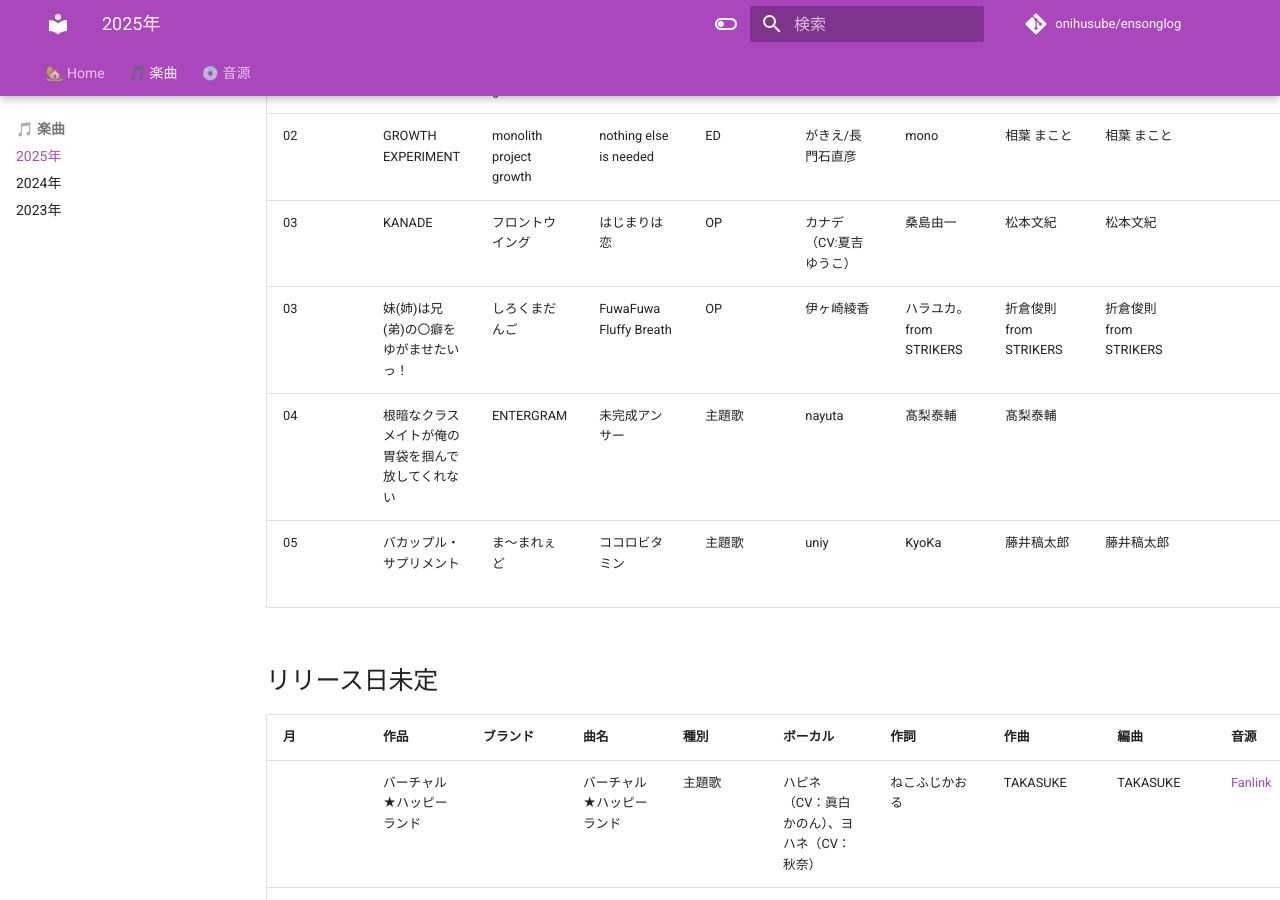
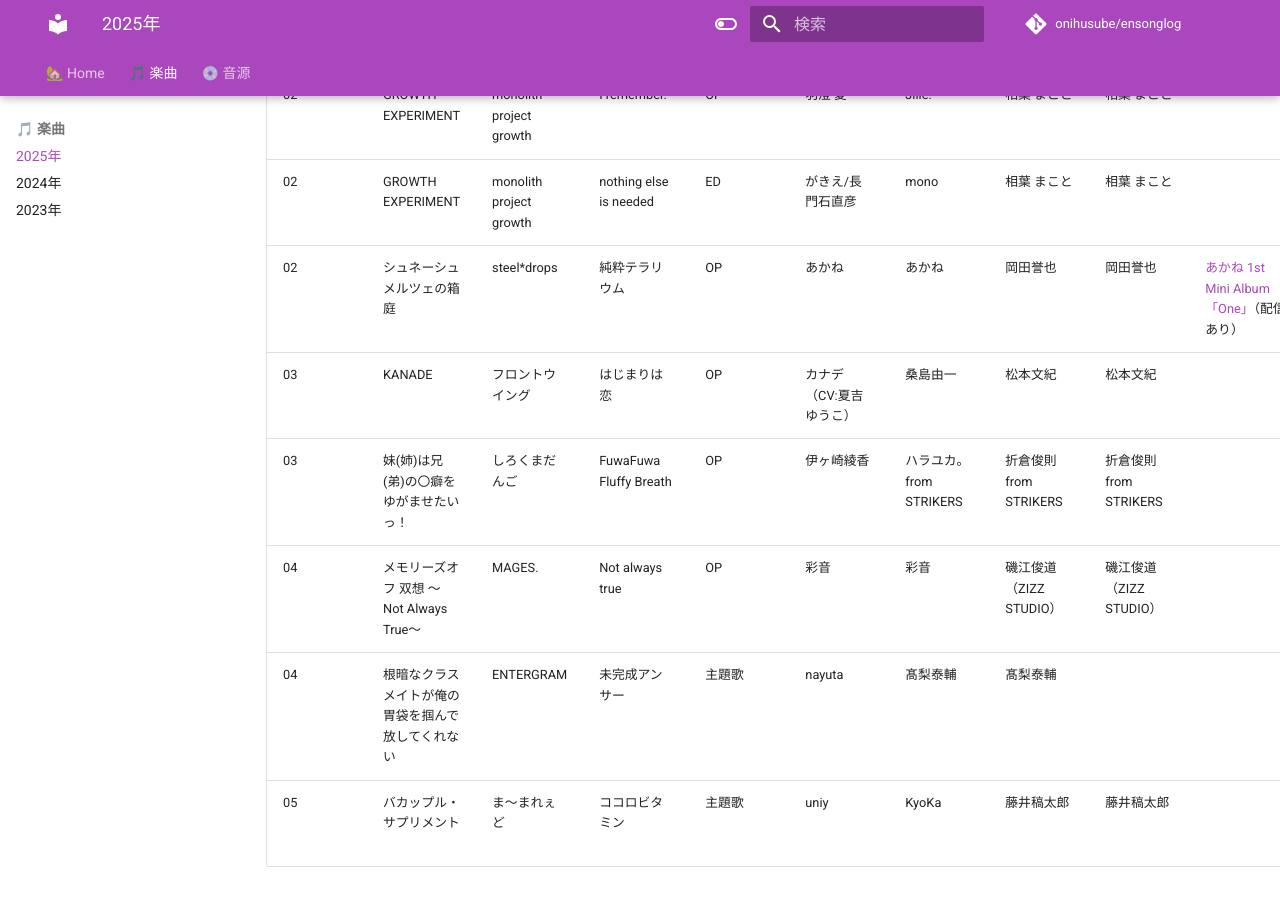
Before and after one commit to onihusube/ensonglog, an MkDocs documentation site: the page built from docs/2025/楽曲.md, in a window 1280 px wide and 900 px high, scrolled down 2079 px. Built offline with MkDocs 1.6.1 and Material for MkDocs 9.7.7, drawn with Linux system fonts in a browser that asks for light colours; emoji names are drawn with the system emoji font; comment, search, counter and statistics services are not loaded; some of the changed text lies outside the part shown.

Commit message:
楽曲追加

```diff
--- a/docs/2025/楽曲.md
+++ b/docs/2025/楽曲.md
@@ -10,6 +10,7 @@
 | 月 | 作品 | ブランド | 曲名 | 種別 | ボーカル | 作詞 | 作曲 | 編曲 | 音源 | その他 | 試聴 |
 | --- | --- | --- | --- | --- | --- | --- | --- | --- | --- | --- | --- |
 | 01<!--/10--> | 生意気な巨乳ギャルと性行為実習！？～実は処女なんて言えないし～ | アパタイト | 雨予報 | 主題歌 |  | ROLLY BOX | ROLLY BOX |  | ゲームディスク |  | [:rabbit:](https://chobit.cc/1kok1) |
+| 01<!--/15--> | 凪ノ恋 | Nutrients | 凪ノ詩 | OP | 薛南 | 都ユウ | 狐狗狸 |  |  |  | [:fontawesome-brands-youtube:](https://www.youtube.com/watch?v=IWTaXXLisYE) |
 | 01<!--/17--> | 母と姉との秘密の家族関係 ～淫らな思いに溺れる快楽～ | アパタイト | in to the dark | 主題歌 |  | ROLLY BOX | ROLLY BOX |  | ゲームディスク |  | [:rabbit:](https://chobit.cc/5i78t) |
 | 01<!--/23--> | 制服カノジョ2 | エンターグラム | 実況！トキメキ恋愛黄金期 | OP | 桃鈴ねね (hololive) | 七条レタス | D.watt | D.watt | せりか初恋BOX/ガチ恋BOX 同梱特典 OP主題歌&EDキャラソンミニアルバムCD「#『ガチコイソング』」 | | [:fontawesome-brands-youtube:](https://www.youtube.com/watch?v=fcVAU3Kz-tE) |
 | 01<!--/23--> | 制服カノジョ2 | エンターグラム |  | ED |  |  |  |  | せりか初恋BOX/ガチ恋BOX 同梱特典 OP主題歌&EDキャラソンミニアルバムCD「#『ガチコイソング』」 | | |
@@ -27,8 +28,10 @@
 | 02<!--/28--> | 恋愛、はじめまして | ASa Project | ケ・セラ・セラ | OP | 燈華いのり | 朝霧はやと | 朝霧はやと | 朝霧はやと | | | [:fontawesome-brands-youtube:](https://youtu.be/Bu6yXSzmELM) |
 | 02<!--/??--> | GROWTH EXPERIMENT | monolith project growth  | I remember. | OP | 羽澄 愛 | Jille. | 相葉 まこと | 相葉 まこと |  |  | [:fontawesome-brands-youtube:](https://www.youtube.com/watch?v=mAk11KE8CuM) |
 | 02<!--/??--> | GROWTH EXPERIMENT | monolith project growth  | nothing else is needed | ED | がきえ/長門石直彦 | mono | 相葉 まこと | 相葉 まこと |  | 演奏協力 坂本徹 | |
+| 02<!--/??--> | シュネーシュメルツェの箱庭 | steel*drops | 純粋テラリウム | OP | あかね | あかね | 岡田誉也 | 岡田誉也 | [あかね 1st Mini Album「One」](https://aknx1x2x7x.thebase.in/items/39024953)（配信あり） |  | [:fontawesome-brands-youtube:](https://www.youtube.com/watch?v=obXmxrY9LPI) |
 | 03<!--/25--> | KANADE | フロントウイング | はじまりは恋 | OP | カナデ（CV:夏吉ゆうこ） | 桑島由一 | 松本文紀 | 松本文紀 | | | |
 | 03<!--/28--> | 妹(姉)は兄(弟)の〇癖をゆがませたいっ！ | しろくまだんご | FuwaFuwa Fluffy Breath | OP | 伊ヶ崎綾香 | ハラユカ。from STRIKERS | 折倉俊則 from STRIKERS | 折倉俊則 from STRIKERS |  |  | [:fontawesome-brands-youtube:](https://www.youtube.com/watch?v=cd34wXd3Qng) |
+| 04<!--/10--> | メモリーズオフ 双想 ～Not Always True～ | MAGES. | Not always true | OP | 彩音 | 彩音 | 磯江俊道（ZIZZ STUDIO） | 磯江俊道（ZIZZ STUDIO） |  |  | [:fontawesome-brands-youtube:](https://youtu.be/cshX8Rss_xQ) |
 | 04<!--/24--> | 根暗なクラスメイトが俺の胃袋を掴んで放してくれない | ENTERGRAM | 未完成アンサー | 主題歌 | nayuta | 髙梨泰輔 | 髙梨泰輔 | | | | [:fontawesome-brands-youtube:](https://www.youtube.com/watch?v=u4ea5lB_NWA) |
 | 05<!--/30-->  | バカップル・サプリメント | ま～まれぇど | ココロビタミン | 主題歌 | uniy | KyoKa | 藤井稿太郎 | 藤井稿太郎 | | mix, mastering：影虎 | |
 
@@ -49,3 +52,4 @@
 | | おにいちゃんコンティニュー! ゆうりとしーくれっとらぶ♥ | ぱんみみそふと | Girl's Make | ED | ばん | John hive | コバヤシユウヤ | コバヤシユウヤ | | | |
 | | ゆめうつつクインテット | るび様を崇める会 | ゆめうつつシンドローム | 主題歌 | 月乃 | SlenderGirl | SlenderGirl | SlenderGirl | | | [:fontawesome-brands-youtube:](https://www.youtube.com/watch?v=a1NNHG7T6KU) |
 | | ゆめうつつクインテット | るび様を崇める会 |  | ED | 月乃 | | | | | | |
+|  | パーガトリー・ブルー | ENDLESS SUMMER Studio | Hello Again | イメージソング | NishiHaru, shizuki (asir rera) | cittan* (Sprite Recordings) | cittan* (Sprite Recordings) |  |  | Guitar and Bass - Nygaki </br> Mixing and Mastering - Shibayan (Shibayan Records) | [:fontawesome-brands-youtube:](https://www.youtube.com/watch?v=4YL_bfROOeE) |
```
Also changed, not shown: docs/2024/楽曲.md (+1 -0 lines).
